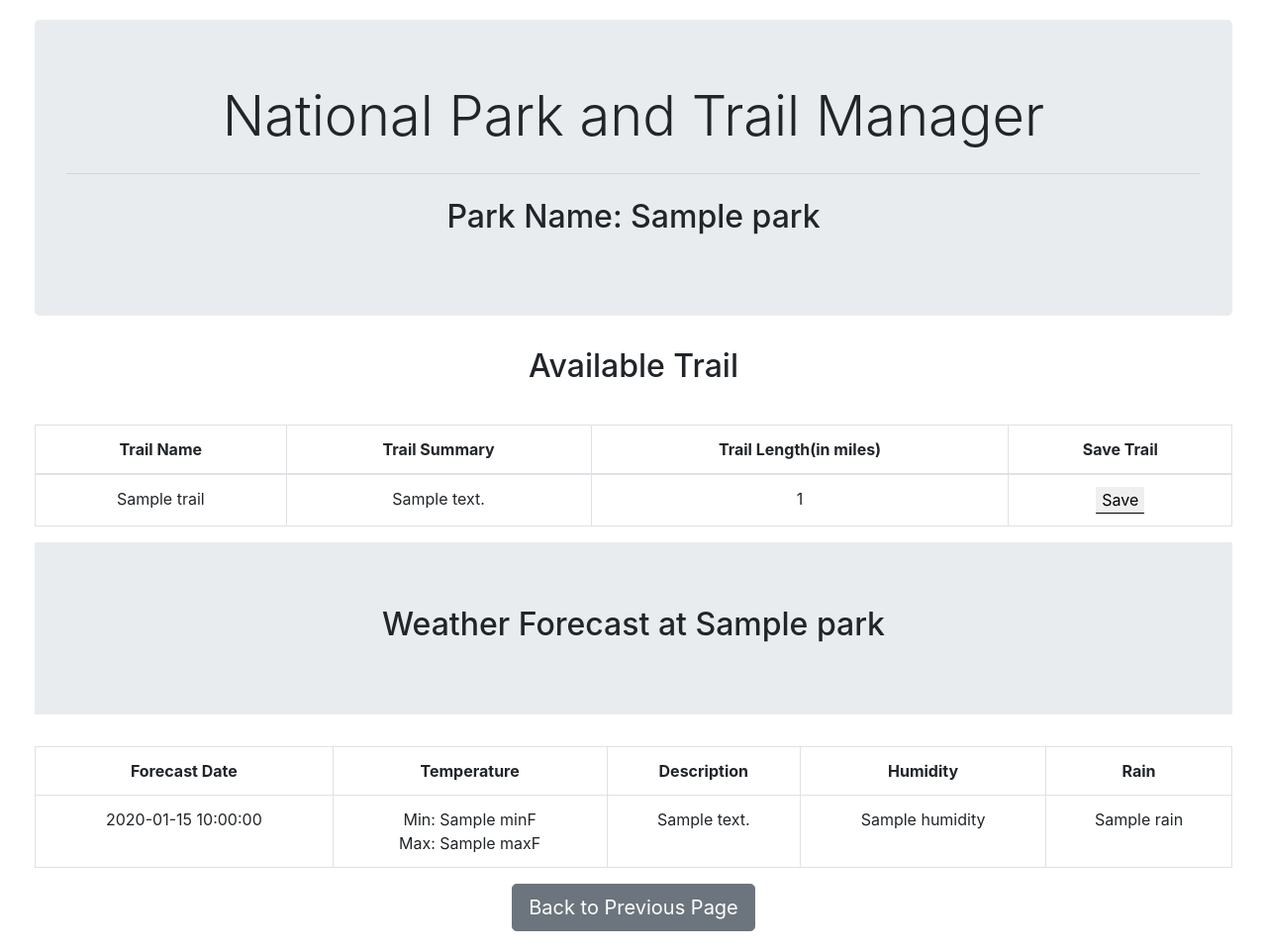
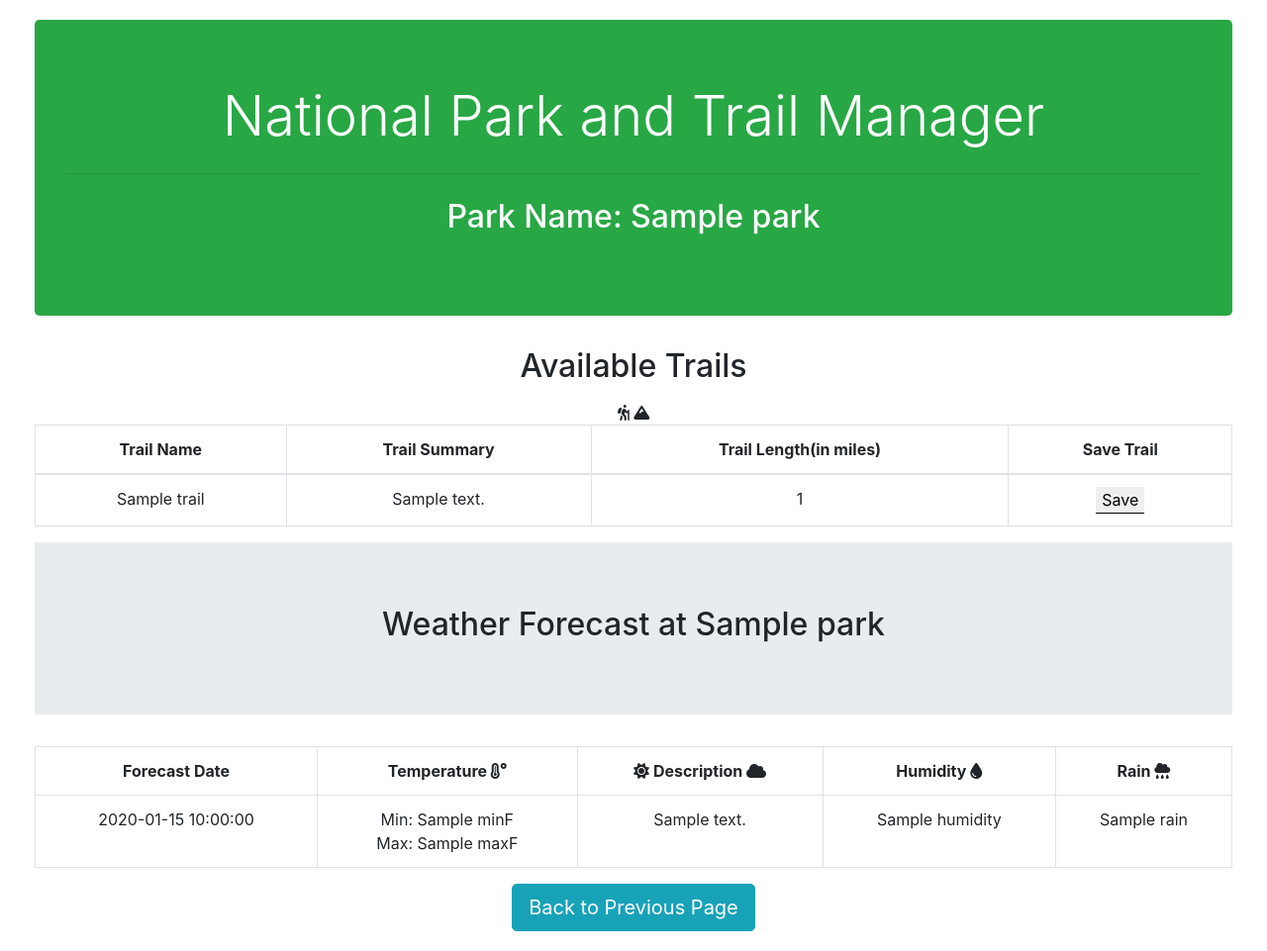
Before and after one commit to KJTempas/hiking_national_parks, a Flask app: template application/Templates/hikes_weather.html in a window 1280 px wide. Shown: the whole page at 99% size. Run offline with Flask 2, Linux system fonts and the light colour scheme; the template is opened without the code that fills it: most values are stand-ins (such as "Sample title", 1, 10 or a date in 2020); data that the repository does not hold is empty; some libraries are stand-ins or nearby versions.

Commit message:
add icons; update color of buttons; color to jumbotron (#20)
* add icons; update color of buttons; color to jumbotron

* modifed error message in errors.html

Co-authored-by: xd3262nd <54590775+xd3262nd@users.noreply.github.com>

```diff
--- a/application/Templates/base.html
+++ b/application/Templates/base.html
@@ -9,6 +9,7 @@
 
   <link rel="stylesheet" href="https://cdn.jsdelivr.net/npm/bootstrap@4.5.3/dist/css/bootstrap.min.css" integrity="sha384-TX8t27EcRE3e/ihU7zmQxVncDAy5uIKz4rEkgIXeMed4M0jlfIDPvg6uqKI2xXr2" crossorigin="anonymous">
   <link rel= "stylesheet" type= "text/css" href= "{{ url_for('static',filename='css/style.css') }}">
+  <script src="https://kit.fontawesome.com/d7811e014f.js" crossorigin="anonymous"></script>
 
   <title>National Park And Hiking Trail Search Page</title>
 
--- a/application/Templates/errors.html
+++ b/application/Templates/errors.html
@@ -7,16 +7,16 @@
 
 <div class="alert alert-danger" role="alert">
   {% if error_code == '500' %}
-    <h4 class="alert-heading">Error Occured!</h4>
+    <h4 class="alert-heading">An error occurred in running the program</h4>
   {% else %}
-    <h4 class="alert-heading">Bad Request!</h4>
+    <h4 class="alert-heading">An error occurred in running the program</h4>
   {% endif %}
     {{ error_message }}
 </div>
 
 
 
-<a href="\"><button type="button" name="back-page" value="back-page" class="btn btn-secondary btn-lg">Back to Home Page</button></a>
+<a href="\"><button type="button" name="back-page" value="back-page" class="btn btn-info btn-lg">Back to Home Page</button></a>
 
 
 {% endblock %}
--- a/application/Templates/hikes_weather.html
+++ b/application/Templates/hikes_weather.html
@@ -5,7 +5,7 @@
 
 <div class="content">
 
-    <div class="jumbotron">
+    <div class="jumbotron bg-success text-white">
     <h1 class="display-4">National Park and Trail Manager</h1>
 
     <hr class="my-4">
@@ -14,8 +14,9 @@
     </div>
 
     {% if trail_list %}
-    <p><h2>Available Trail</h2></p>
-
+    <p><h2>Available Trails</h2></p>
+    <i class="fas fa-hiking"></i><!--icons from font awesome-->
+    <i class="fas fa-mountain"></i>
     <br>
         <form method="POST">
             <table class="table table-bordered">
@@ -57,16 +58,17 @@
     <div class="jumbotron jumbotron-fluid">
         <div class="container">
             <h2>Weather Forecast at {{park}}</h2>
+
         </div>
     </div>
 
     <table class="table table-bordered">
         <tr>
             <th scope="col">Forecast Date</th>
-            <th scope="col">Temperature</th>
-            <th scope="col">Description</th>
-            <th scope="col">Humidity</th>
-            <th scope="col">Rain</th>
+            <th scope="col">Temperature <i class="fas fa-temperature-high"></i></th>
+            <th scope="col"><i class="fas fa-sun"></i> Description  <i class="fas fa-cloud"></i></th>
+            <th scope="col">Humidity <i class="fas fa-tint"></i></th>
+            <th scope="col">Rain  <i class="fas fa-cloud-rain"></i></th>
         </tr>
         {% for weather in weather_list %}
             <tr>
@@ -93,7 +95,9 @@
     {% endif %}
 
     <form method="POST" >
-        <button type="submit" name="back-page" class="btn btn-secondary btn-lg" value="back-page">Back to Previous Page</button>
+
+        <button type="submit" name="back-page" class="btn btn-info btn-lg" value="back-page">Back to Previous Page</button>
+
         <input type="hidden" name="state" value="{{ state }}" />
     </form>
 
--- a/application/Templates/index.html
+++ b/application/Templates/index.html
@@ -1,12 +1,9 @@
 {% extends "base.html" %}
 
 {% block head %}
-
-<div class="jumbotron jumbotron-fluid">
+<div class="jumbotron bg-success text-white">
   <h1 class="display-4">National Park and Trail Manager</h1>
 </div>
-
-
 
 
 
--- a/application/Templates/park_list.html
+++ b/application/Templates/park_list.html
@@ -8,7 +8,7 @@
 
 <div class="content">
 
-    <div class="jumbotron">
+    <div class="jumbotron bg-success text-white">
     <h1 class="display-4">National Park and Trail Manager</h1>
 
     <hr class="my-4">
@@ -48,7 +48,9 @@
     {% endif %}
 
     <form method="POST" >
-        <button type="submit" name="back-page"  class="btn btn-secondary btn-lg" value="back-page">Back to Previous Page</button>
+
+        <button type="submit" name="back-page"  class="btn btn-info btn-lg" value="back-page">Back to Previous Page</button>
+
     </form>
 
 </div>
--- a/application/static/css/style.css
+++ b/application/static/css/style.css
@@ -5,4 +5,5 @@
 body {
    padding: 20px;
   text-align:center;
+
  }
```
